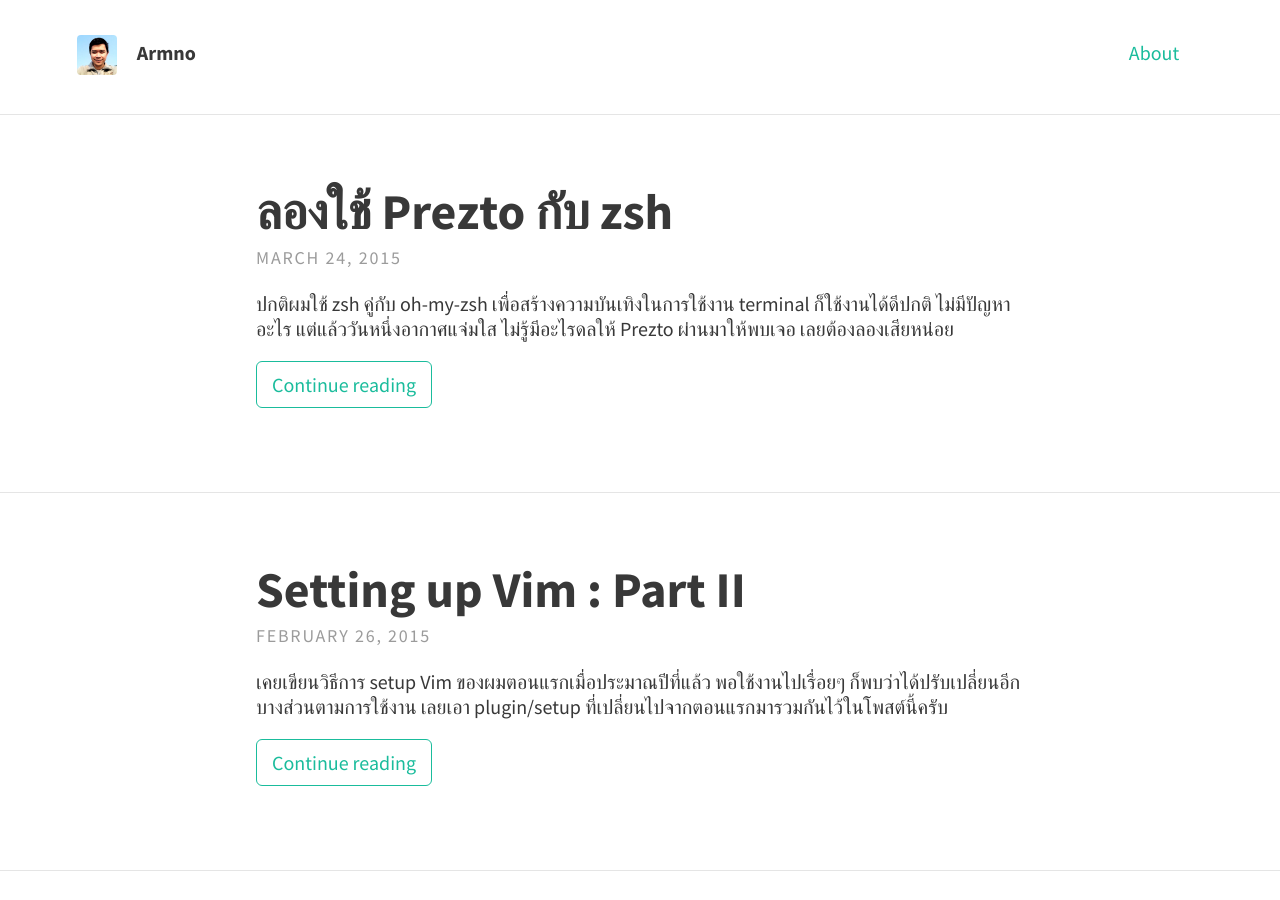
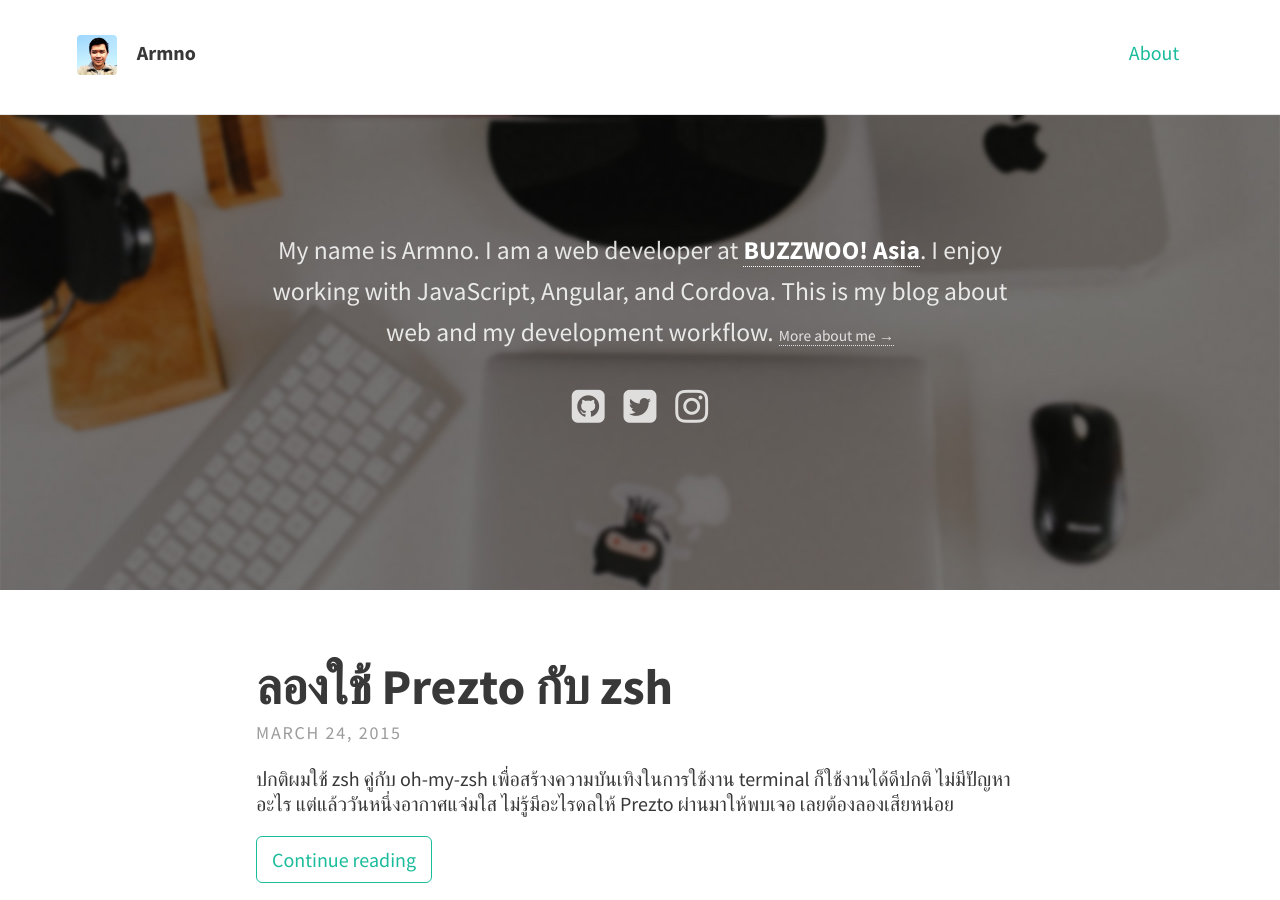
Before and after one commit to armno/armno.github.io, a Jekyll site: the page built from index.html, in a window 1280 px wide and 900 px high. Built offline with Jekyll 4.4.1, drawn with Linux system fonts in a browser that asks for light colours; nearby versions of some CDN libraries; the list of posts is cut into pages by our own code.

Commit message:
always show callout text on home page

```diff
--- a/index.html
+++ b/index.html
@@ -3,7 +3,6 @@ layout: default
 ---
 
 <div class="home">
-  {% if site.theme.header_text %}
   <div class="call-out"
   style="background-image: url('{{ site.baseurl }}/{{ site.theme.header_text_feature_image }}')">
      <p>My name is Armno. I am a web developer at <strong><a href="http://www.buzzwoo.de">BUZZWOO! Asia</a></strong>. I enjoy working with JavaScript, Angular, and Cordova. This is my blog about web and my development workflow. <small><a href="https://armno.github.io/about/index.html">More about me →</a></small></p>
@@ -20,7 +19,6 @@ layout: default
       </li>
     </ul>
   </div>
-  {% endif %}
 
   <div class="posts">
     {% for post in paginator.posts %}
```
